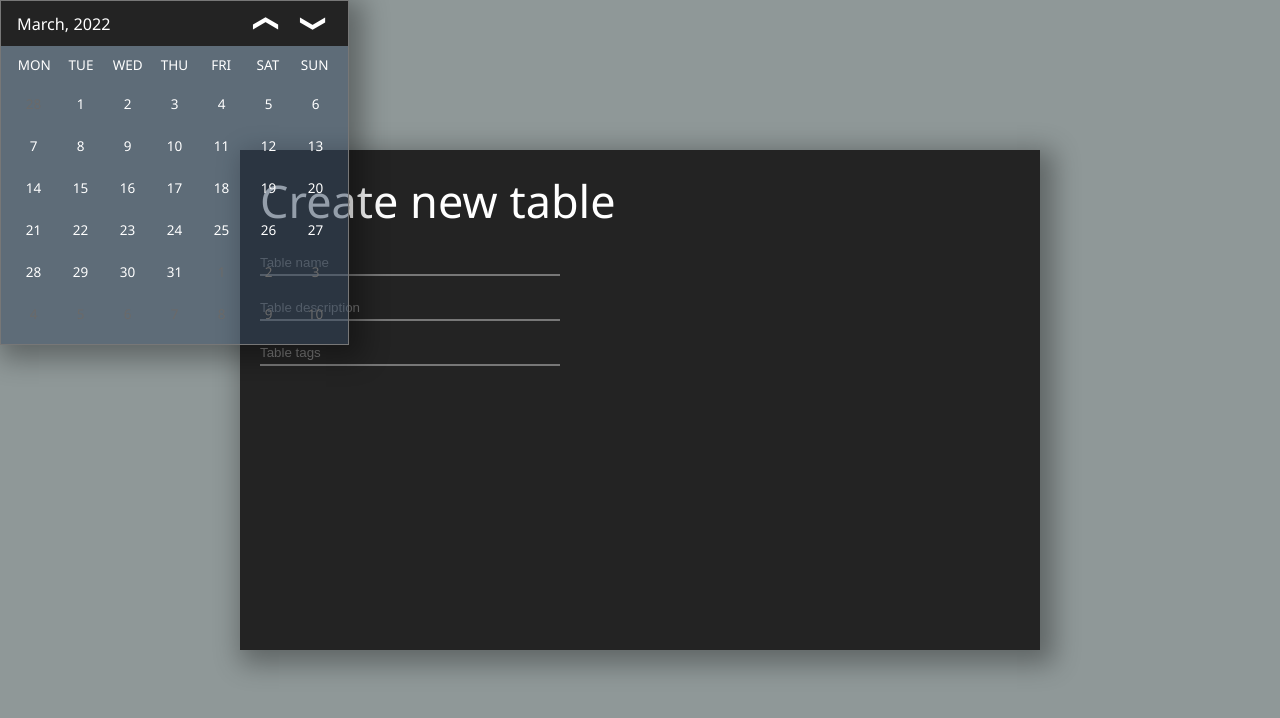
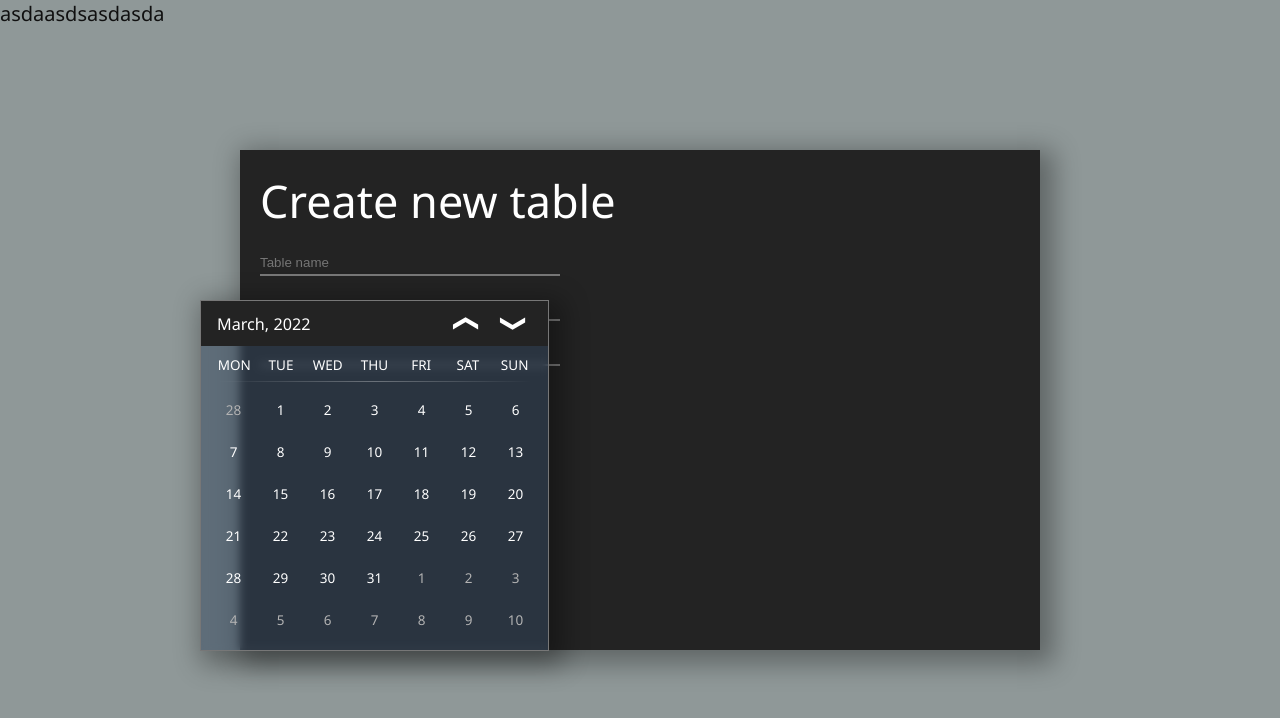
Before and after one commit to okbmsgnn/KSIUFPM, a React (Create React App) app: page / in a window 1280 px wide. Shown: the top 718 px of the page. Built offline with nearby package versions, Linux system fonts and the light colour scheme.

Commit message:
date picker style update

```diff
--- a/src/components/neon-date-picker/DaysPicker.tsx
+++ b/src/components/neon-date-picker/DaysPicker.tsx
@@ -18,7 +18,7 @@ interface DaysPickerProps extends CustomDatePickerChildrenProps {
   };
   closeOnClickOutside?: boolean;
   onRequestClose?: () => void;
-  onDateSelect?: (date: Date) => void;
+  onDateSelect?: (date: Date | null) => void;
 }
 
 const formatTitleDate = timeFormat('%B, %Y');
@@ -50,6 +50,7 @@ export const DaysPicker = ({
     y: number;
   } | null>(null);
 
+  const selectedDateRef = React.useRef(selectedDate);
   const containerRef = React.useRef<HTMLDivElement | null>(null);
   const containerSize = useComponentSize(containerRef.current);
 
@@ -97,8 +98,11 @@ export const DaysPicker = ({
 
   const onDayClick = React.useCallback(
     (day: Date) => {
-      if (day.getTime() !== selectedDate?.getTime()) selectDate(day);
-      else resetSelection();
+      if (day.getTime() !== selectedDate?.getTime()) {
+        selectDate(day);
+      } else {
+        resetSelection();
+      }
     },
     [selectDate, resetSelection, selectedDate]
   );
@@ -138,6 +142,14 @@ export const DaysPicker = ({
     setMousePivot(null);
   }, []);
 
+  const onClickOutside = React.useCallback(() => {
+    if (!closeOnClickOutside) return;
+
+    onRequestClose?.call(null);
+  }, [closeOnClickOutside, onRequestClose]);
+
+  useClickOutside(containerRef, onClickOutside, 'mousedown');
+
   React.useEffect(() => {
     if (!mousePivot) return;
 
@@ -150,13 +162,15 @@ export const DaysPicker = ({
     };
   }, [mousePivot, onMouseMove, onDragEnd]);
 
-  const onClickOutside = React.useCallback(() => {
-    if (!closeOnClickOutside) return;
+  React.useEffect(() => {
+    return () => {
+      onDateSelect?.call(null, selectedDateRef.current);
+    };
+  }, []);
 
-    onRequestClose?.call(null);
-  }, [closeOnClickOutside, onRequestClose]);
-
-  useClickOutside(containerRef, onClickOutside, 'mousedown');
+  React.useEffect(() => {
+    selectedDateRef.current = selectedDate;
+  }, [selectedDate]);
 
   return (
     <DaysPicker.Container
@@ -199,6 +213,8 @@ export const DaysPicker = ({
         {LEGEND.map((l) => (
           <div key={l}>{l}</div>
         ))}
+
+        <DaysPicker.Divider />
       </DaysPicker.Legend>
 
       <DaysPicker.DaysContainer height={cellSize.height}>
@@ -207,7 +223,7 @@ export const DaysPicker = ({
             {row.map((day) => (
               <DaysPicker.Day
                 key={day.toISOString()}
-                onClick={() => onDayClick(day)}
+                onClick={(e) => onDayClick(day)}
                 className={`${isDaySelected(day) && 'selected'} ${
                   !isCurrentMonth(day) && 'other'
                 }`}
@@ -228,6 +244,7 @@ DaysPicker.Container = styled.div<{
 }>`
   position: absolute;
   background: #33455c85;
+  backdrop-filter: blur(4.5px);
   width: ${({ width }) => `calc(${width}px * 7 + 12px + 20px)`};
 
   font-size: ${({ baseFontSize }) => baseFontSize}px;
@@ -248,13 +265,14 @@ DaysPicker.TopBar = styled.div`
 `;
 
 DaysPicker.Legend = styled.div`
+  position: relative;
   padding: 4px 10px;
 
   display: grid;
   grid-template: 1fr / repeat(7, 1fr);
   align-items: center;
   font-size: 0.75em;
-  margin: 6px 0;
+  margin: 6px 0 12px 0;
   color: #ffffff;
 
   > * {
@@ -288,6 +306,7 @@ DaysPicker.Arrow = styled.div<{ up: boolean; dayWidth: number }>`
 `;
 
 DaysPicker.DaysContainer = styled.div<{ height: number }>`
+  position: relative;
   color: #ffffff;
   height: ${({ height }) => `calc(${height}px * 6 + 10px)`};
 
@@ -297,12 +316,12 @@ DaysPicker.DaysContainer = styled.div<{ height: number }>`
   padding: 0 10px 10px 10px;
 
   .selected {
-    background: #232323;
-    color: #ffffff;
+    background: #ddffff20;
+    border: 2px solid #ffffff;
   }
 
   .other {
-    color: #6a6a6a;
+    color: #b3b3b3;
   }
 
   font-size: 0.75em;
@@ -325,6 +344,23 @@ DaysPicker.Day = styled.div`
   transition: border-color 0.3s, color 0.3s, background 0.3s;
 
   :hover {
-    border-color: #232323;
+    border-color: #ffffff;
   }
 `;
+
+DaysPicker.Divider = styled.div`
+  height: 1px;
+  width: 100%;
+
+  background: linear-gradient(
+    to right,
+    transparent 5%,
+    #ffffff,
+    transparent 95%
+  );
+  position: absolute;
+  bottom: -4px;
+  left: 50%;
+  transform: translateX(-50%);
+  opacity: 0.3;
+`;
--- a/src/components/neon-date-picker/index.tsx
+++ b/src/components/neon-date-picker/index.tsx
@@ -9,10 +9,12 @@ import { DaysPicker } from './DaysPicker';
 
 interface NeonDatePickerProps {
   onRequestClose: () => void;
+  onDateSelect: (date: Date | null) => void;
 }
 
 export const NeonDatePicker = ({
   onRequestClose,
+  onDateSelect,
 }: NeonDatePickerProps) => {
   const renderPicker = React.useCallback(
     (props: CustomDatePickerChildrenProps) => {
@@ -21,8 +23,10 @@ export const NeonDatePicker = ({
           <DaysPicker
             {...props}
             cellSize={{ height: 40, width: 45 }}
+            pickerPosition={{ x: 200, y: 300 }}
             closeOnClickOutside
             onRequestClose={onRequestClose}
+            onDateSelect={onDateSelect}
           />
         );
       }
--- a/src/modules/create-table-form/index.tsx
+++ b/src/modules/create-table-form/index.tsx
@@ -7,6 +7,10 @@ import { Portal } from '../../components/portal';
 const CreateTableForm = () => {
   const [isDatePickerOpen, setIsDatePickerOpen] =
     React.useState(true);
+
+  const [selectedDate, setSelectedDate] = React.useState<Date | null>(
+    null
+  );
 
   return (
     <CreateTableForm.Background>
@@ -45,7 +49,7 @@ const CreateTableForm = () => {
               activeColor: '#fff',
               defaultColor: '#777',
             }}
-            placeholder="Table tags"
+            placeholder={selectedDate?.toISOString()}
             width={300}
             onClick={() => setIsDatePickerOpen(true)}
           />
@@ -55,6 +59,7 @@ const CreateTableForm = () => {
           <Portal>
             <NeonDatePicker
               onRequestClose={() => setIsDatePickerOpen(false)}
+              onDateSelect={(date) => setSelectedDate(date)}
             />
           </Portal>
         )}
```
